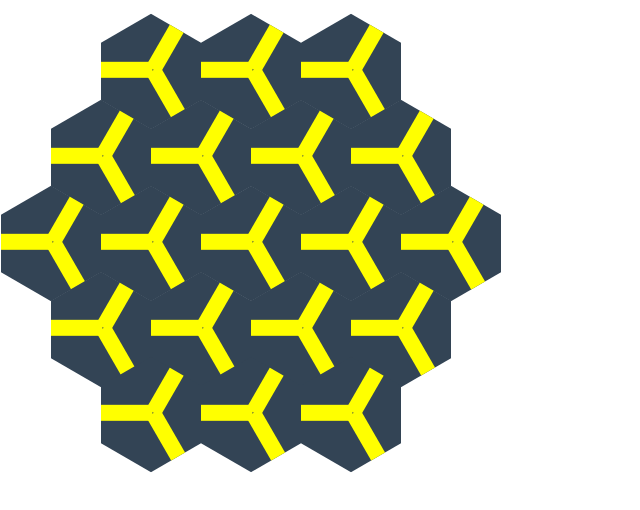
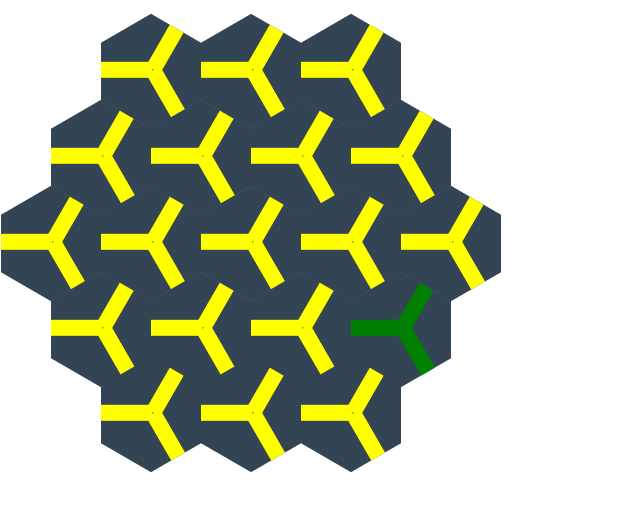
Before and after one commit to LazyNeo/MatchGame, a Vue app: page / in a window 1280 px wide. Shown: the top 510 px of the page, without its empty margins (0-640 px from the left). Built offline with nearby package versions, Linux system fonts and the light colour scheme.

Commit message:
处理升级后的bug

```diff
--- a/src/components/Hexagon.vue
+++ b/src/components/Hexagon.vue
@@ -58,13 +58,8 @@ export default {
   },
   methods: {
     turned: function () {
-      let showList = this.showList
-      let newList = []
-      for (let i = 0; i < showList.length; i++) {
-        newList[(i + 1) % 6] = showList[i]
-      }
-      this.showList = newList
-      this.$emit('item-click', this.x, this.y)
+      // window.console.log('x:' + this.x + ' y:' + this.y)
+      this.$emit('turn', this.x, this.y)
     }
   }
 }
--- a/src/components/playFeild.vue
+++ b/src/components/playFeild.vue
@@ -13,22 +13,16 @@
   </div> -->
   <div class="">
     <div v-for="(line, index) in feilds" :class="'feild-line feild-line-' + (index + 1)">
-      <hexagon-component :title="'x:' + index + ',y:' + $index"  v-for="(index2,item) in feilds[index]" v-bind:class="{'non-active' : !feildsShow['a' + index + '_' + $index]}" :active.sync="item.active" :show-list.sync="item.showList" :init-item="item.initItem" :x="index" :y="$index" ></hexagon-component>
+      <hexagon-component :title="'x:' + index + ',y:' + index2"  v-for="(item,index2) in feilds[index]" v-bind:class="{'non-active' : !item.active}" :active.sync="item.active" :show-list.sync="item.showList" :init-item="item.initItem"  :x="index" :y="index2" @turn="turnItem"></hexagon-component>
     </div>
   </div>
 </template>
 
 <script>
+import Vue from 'vue'
 export default {
   data () {
     return {
-      // note: changing this line won't causes changes
-      // with hot-reload because the reloaded component
-      // preserves its current state and we are modifying
-      // its initial state.
-      msg: 'from p',
-      // showList: [false, true, true, true, true, true],
-      hexagons: [1, 1, 1, 2],
       initPosition: {
         x: 3,
         y: 3
@@ -54,7 +48,7 @@ export default {
     initFeild: function () {
       // let onePipe = [false, false, false, true, false, false]
       // let twoPipe = [false, true, false, false, true, true]
-      let threePipe = [false, true, false, false, false, false]
+      let threePipe = [false, true, false, true, false, true]
       let level = 3
       let feildsT = this.feilds
       for (let i = level, index = 0; i <= 2 * level - 1; i++, index++) {
@@ -63,9 +57,7 @@ export default {
           feildsT[index][j] = {}
           feildsT[index][j].showList = threePipe
           feildsT[index][j].border = this.getBorder(index, j, level)
-          this.feildsShow['a' + index + '_' + j] = {
-            active: false
-          }
+          feildsT[index][j].active = false
         }
       }
       if (level > 1) {
@@ -81,12 +73,7 @@ export default {
           }
         }
       }
-      feildsT[this.initPosition.x][this.initPosition.y].initItem = true
-      // feildsT[this.initPosition.x][this.initPosition.y].active = true
-      // feildsT[1][1].active = true
-      this.feildsShow['a' + this.initPosition.x + '_' + this.initPosition.y] = {
-        active: true
-      }
+      feildsT[this.initPosition.x][this.initPosition.y].active = true
       return feildsT
     },
     getBorder: function (x, y, level) {
@@ -128,18 +115,18 @@ export default {
         // 顶部
         TL.x = (x - 1 < 0) ? -1 : x - 1
         TL.y = (x - 1 < 0) ? -1 : y
-        TR.x = (x - 1 < 0 || y + 1 > 2 * level - x) ? -1 : x - 1
-        TR.y = (x - 1 < 0 || y + 1 > 2 * level - x) ? -1 : y + 1
+        TR.x = (x - 1 < 0 || y + 1 > 2 * level - x + 1) ? -1 : x - 1
+        TR.y = (x - 1 < 0 || y + 1 > 2 * level - x + 1) ? -1 : y + 1
         // 中部
         ML.x = (y - 1 < 0) ? -1 : x
         ML.y = (y - 1 < 0) ? -1 : y - 1
         MR.x = (y + 1 > 2 * level - x) ? -1 : x
         MR.y = (y + 1 > 2 * level - x) ? -1 : y + 1
         // 底部
-        BL.x = (x + 1 > 2 * level || y - 1 < 0) ? -1 : x + 1
-        BL.y = (x + 1 > 2 * level || y - 1 < 0) ? -1 : y - 1
-        BR.x = (x + 1 > 2 * level || y > 2 * level - x - 1) ? -1 : x + 1
-        BR.y = (x + 1 > 2 * level || y > 2 * level - x - 1) ? -1 : y
+        BL.x = (x + 1 > 2 * level - 2 || y - 1 < 0) ? -1 : x + 1
+        BL.y = (x + 1 > 2 * level - 2 || y - 1 < 0) ? -1 : y - 1
+        BR.x = (x + 1 > 2 * level - 2 || y > 2 * level - x - 1) ? -1 : x + 1
+        BR.y = (x + 1 > 2 * level - 2 || y > 2 * level - x - 1) ? -1 : y
       }
       border[0] = TL
       border[1] = TR
@@ -150,57 +137,71 @@ export default {
       return border
     },
     activeItem: function (fromState, x, y) {
-      let feilds = this.feilds
       let item = this.feilds[x][y]
       // console.log(item, x, y)
-      if (this.feildsShow['a' + x + '_' + y].active === true && fromState !== -1) {
+      if (item.active === true && fromState !== -1) {
         // 已经是激活态
         return
       }
       if (fromState !== -1 && item.showList[(fromState + 3) % 6] === false) {
         // 未连接
-        // return
+        return
       }
       // let feildsT = this.feilds
-      this.feildsShow['a' + x + '_' + y] = {
-        active: true
-      }
+      item.active = true
+      let row = this.feilds[x]
+      row[y] = item
+      Vue.set(this.feilds, x, row)
       // this.feilds = feildsT
       console.log('delight x: ' + x + 'y: ' + y)
-      console.log(this.feildsShow)
       for (let i = 0; i < 6; i++) {
         if (item.border[i].x === -1 || item.showList[i] === false) {
           continue
         }
-        let next = feilds[item.border[i].x][item.border[i].y]
+        let next = this.feilds[item.border[i].x][item.border[i].y]
         if (next.showList[(i + 3) % 6] === false || next.active === true) {
+          // 下一个控件没有连接本控件或者下一个控件已经被点亮
           continue
         }
         this.activeItem(i, item.border[i].x, item.border[i].y)
       }
-      // for (let item in this.feilds[x][y]) {
-        // console.log(item)
-      // }
+    },
+    putOffAll () {
+      let feild = this.feilds
+      for (let i = 0, length = this.feilds.length; i < length; i++) {
+        for (let j = 0, length2 = this.feilds[i].length; j < length2; j++) {
+          // debugger
+          if (!feild[i][j].active) {
+            continue
+          }
+          if (i === this.initPosition.x && j === this.initPosition.y) {
+            continue
+          }
+          let row = feild[i]
+          row[j].active = false
+          Vue.set(this.feilds, i, row)
+        }
+      }
+    },
+    turnItem (x, y) {
+      this.putOffAll()
+      let showList = this.feilds[x][y].showList
+      let newList = []
+      for (let i = 0; i < showList.length; i++) {
+        newList[(i + 1) % 6] = showList[i]
+      }
+      showList = newList
+      let row = this.feilds[x]
+      row[y].showList = showList
+      Vue.set(this.feilds, x, row)
+      this.activeItem(-1, this.initPosition.x, this.initPosition.y)
+      // window.console.log(showList)
     }
   },
   created: function () {
     this.feilds = this.initFeild()
   },
   ready: function () {
-  },
-  events: {
-    'item-click': function (x, y) {
-      // console.log(this.active[0][0])
-      // this.active[0][0] = !this.active[0][0]
-      // let item = [this.active[0][0]]
-      // this.active.splice(0, 1, item)
-      // let feildsT = this.feilds
-      // this.feildsShow['a' + 2 + '_' + 2].active = !this.feildsShow['a2_2'].active
-      // this.feilds.$set(1, feildsT[1])
-      // console.log(feildsT['_' + 1 + '#' + 1].active)
-      // console.log(this.feildsShow)
-      this.activeItem(-1, this.initPosition.x, this.initPosition.y)
-    }
   },
   components: {
     'hexagon-component': require('./Hexagon.vue')
```
